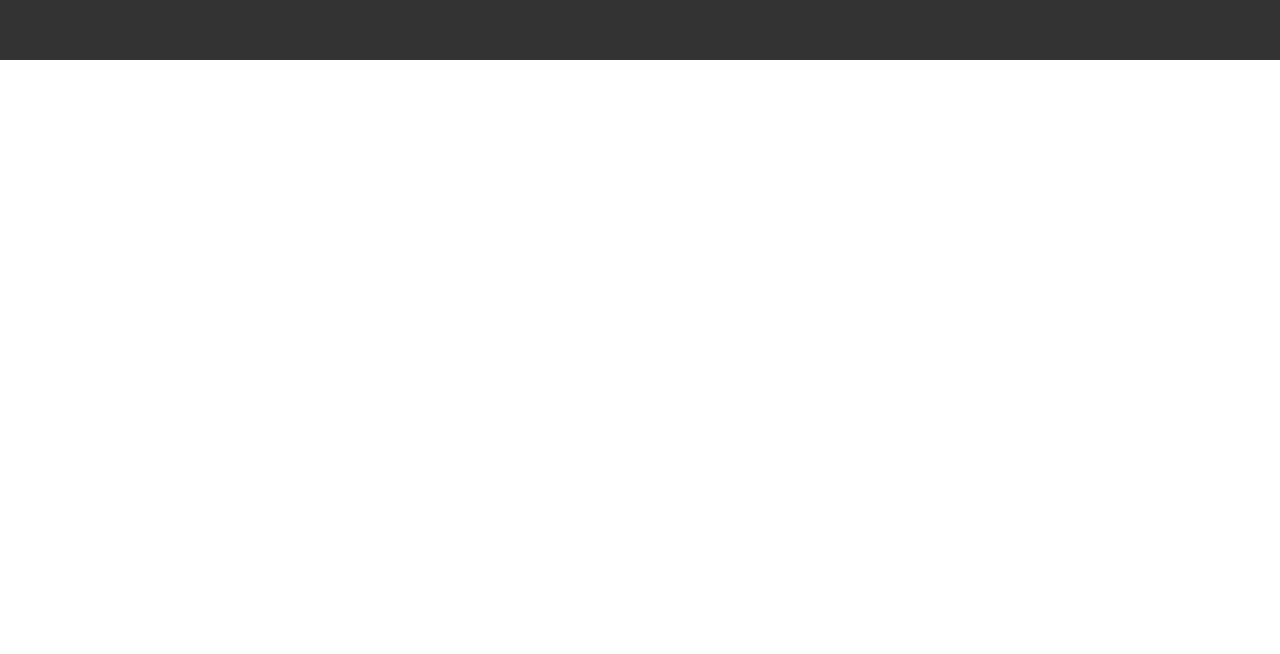
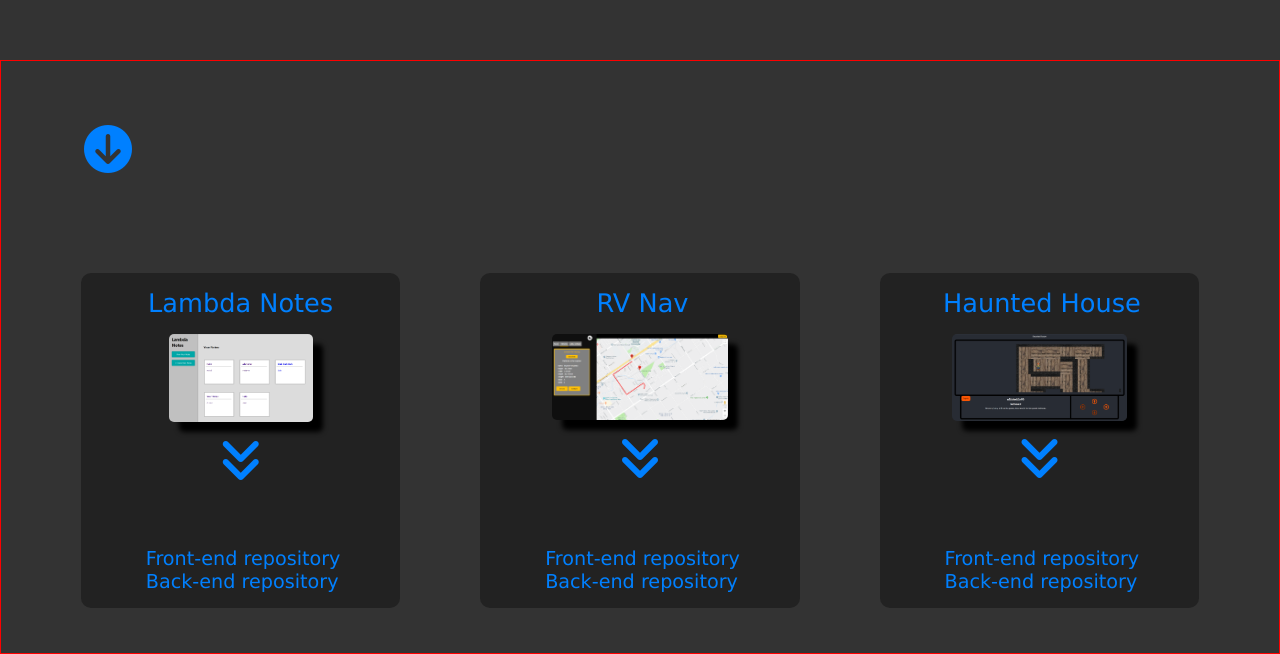
Before and after one commit to mitchellr92/portfolio, a React (Create React App) app: page / in a window 1280 px wide. Shown: the part 740-1394 px from the top of the page. Before the commit the page ends 800 px from the top, so only its background shows below. Built offline with nearby package versions, Linux system fonts and the light colour scheme.

Commit message:
Working on to appear on same page based on state

```diff
--- a/src/App.js
+++ b/src/App.js
@@ -9,7 +9,8 @@ import Modal from "./Components/Modal/modal";
 
 class App extends Component {
   state = {
-    display: false,
+    modal: false,
+    portfolio: false,
     messages: []
   };
 
@@ -23,15 +24,27 @@ class App extends Component {
       .catch(error => console.log("error!"));
   };
 
-  contactMe = () => {
-    if (this.state.display === false) {
-      this.setState({ display: true });
+  openModal = () => {
+    if (this.state.modal === false) {
+      this.setState({ modal: true });
     }
   };
 
   closeModal = () => {
-    if (this.state.display === true) {
-      this.setState({ display: false });
+    if (this.state.modal === true) {
+      this.setState({ modal: false });
+    }
+  };
+
+  openPortfolio = () => {
+    if (this.state.portfolio === false) {
+      this.setState({ portfolio: true });
+    }
+  };
+
+  closePortfolio = () => {
+    if (this.state.portfolio === true) {
+      this.setState({ portfolio: false });
     }
   };
 
@@ -44,7 +57,7 @@ class App extends Component {
           render={props => (
             <Modal
               visible={this.state.visibility}
-              display={this.state.display}
+              display={this.state.modal}
               closeModal={this.closeModal}
               newMessage={this.newMessage}
             />
@@ -55,13 +68,23 @@ class App extends Component {
           path="/"
           render={props => (
             <Profile
-              contactMe={this.contactMe}
-              visibility={this.state.visibility}
+              openModal={this.openModal}
+              openPortfolio={this.openPortfolio}
             />
           )}
         />
-
-        <Route exact path="/portfolio" component={Portfolio} />
+        <Route
+          exact
+          path="/"
+          render={props => (
+            <Portfolio
+              visible={this.state.visibility}
+              display={this.state.portfolio}
+              display={this.state.display}
+              closePortfolio={this.closePortfolio}
+            />
+          )}
+        />
       </div>
     );
   }
--- a/src/Components/Modal/modal.css
+++ b/src/Components/Modal/modal.css
@@ -190,6 +190,16 @@ a:hover {
     left: 0;
   }
 }
+@-webkit-keyframes slide-right {
+  100% {
+    left: 0;
+  }
+}
+@-moz-keyframes slide-right {
+  100% {
+    left: 0;
+  }
+}
 
 @keyframes slide-left-off {
   from {
@@ -199,3 +209,19 @@ a:hover {
     left: -1000px;
   }
 }
+@-webkit-keyframes slide-left-off {
+  from {
+    left: 0;
+  }
+  to {
+    left: -1000px;
+  }
+}
+@-moz-keyframes slide-left-off {
+  from {
+    left: 0;
+  }
+  to {
+    left: -1000px;
+  }
+}
--- a/src/Components/Modal/modal.js
+++ b/src/Components/Modal/modal.js
@@ -48,7 +48,6 @@ export class Modal extends Component {
   };
 
   render() {
-    console.log(this.props.visible);
     return (
       <div
         className={
--- a/src/Components/Portfolio/Portfolio.css
+++ b/src/Components/Portfolio/Portfolio.css
@@ -1,22 +1,25 @@
-.top-bar {
-  color: #0080ff;
-  background-color: #222222;
-  padding: 15px;
-  font-size: 1.4rem;
-  font-family: "Lucida Sans", "Lucida Sans Regular", "Lucida Grande",
-    "Lucida Sans Unicode", Geneva, Verdana, sans-serif;
-}
-
-.back-button:hover {
-  text-decoration: none;
-  color: slategray;
-}
-
 .portfolio-container {
+  border: 1px solid red;
+  /* visibility: hidden; */
   display: flex;
+  flex-direction: column;
   align-items: flex-start;
   flex-wrap: wrap;
   padding-top: 5%;
+}
+
+.portfolio-projects {
+  display: flex;
+  justify-content: space-evenly;
+  width: 100%;
+  margin: auto;
+  margin-top: 100px;
+}
+
+.top-row {
+  display: flex;
+  justify-content: space-evenly;
+  width: 100%;
 }
 
 .project,
@@ -29,7 +32,6 @@
   align-items: center;
   width: 25%;
   height: 40vh;
-  margin-left: 6%;
   margin-bottom: 45px;
   padding-top: 15px;
   color: #0080ff;
@@ -104,6 +106,22 @@
   height: auto;
 }
 
+.drop-down {
+  cursor: pointer;
+  position: relative;
+  margin-left: 6.5%;
+  right: -2000px;
+  animation: slide-left 1600ms forwards;
+}
+
+.down-button {
+  animation: spin 1800ms reverse 1;
+}
+
+.drop-down:hover {
+  color: lightskyblue;
+}
+
 @media (max-width: 1200px) {
   .portfolio-container {
     flex-direction: column;
@@ -125,13 +143,44 @@
 }
 
 @media (max-width: 720px) {
-
   .project,
   .active-project {
     width: 75%;
   }
 
-    .active-text p {
+  .active-text p {
     font-size: 2.5vw;
   }
 }
+
+@keyframes slide-left {
+  100% {
+    right: 0;
+  }
+}
+/* @-webkit-keyframes slide-left {
+  100% {
+    right: 80%;
+  }
+}
+@-moz-keyframes slide-left {
+  100% {
+    right: 80%;
+  }
+} */
+
+@-moz-keyframes spin {
+  to {
+    -moz-transform: rotate(360deg);
+  }
+}
+@-webkit-keyframes spin {
+  to {
+    -webkit-transform: rotate(360deg);
+  }
+}
+@keyframes spin {
+  to {
+    transform: rotate(360deg);
+  }
+}
--- a/src/Components/Portfolio/Portfolio.js
+++ b/src/Components/Portfolio/Portfolio.js
@@ -1,24 +1,22 @@
 import React, { Component } from "react";
-import { Link } from "react-router-dom";
 import LambdaNotes from "./Projects/lambdaNotes";
 import RvNav from "./Projects/rvNav";
 import HauntedHouse from "./Projects/hauntedHouse";
 import "./Portfolio.css";
 
 class Portfolio extends Component {
-
   render() {
     return (
-      <div>
-        <div className="top-bar">
-          <Link className="back-button" to="/">
-            Back
-          </Link>
-        </div>
-        <div className="portfolio-container">
-          <LambdaNotes />
-          <RvNav />
-          <HauntedHouse />
+      <div className="portfolio-container">
+        <a className="drop-down" onClick={this.props.closePortfolio}>
+          <i class="fas fa-arrow-circle-down down-button"></i>
+        </a>
+        <div className="portfolio-projects">
+          <div className="top-row">
+            <LambdaNotes className="project project-1" />
+            <RvNav className="project project-2" />
+            <HauntedHouse className="project project-3" />
+          </div>
         </div>
       </div>
     );
--- a/src/Components/Profile/Profile.css
+++ b/src/Components/Profile/Profile.css
@@ -366,8 +366,28 @@
     left: 0;
   }
 }
+@-webkit-keyframes slide-right {
+  100% {
+    left: 0;
+  }
+}
+@-moz-keyframes slide-right {
+  100% {
+    left: 0;
+  }
+}
 
 @keyframes slide-left {
+  100% {
+    right: 0;
+  }
+}
+@-webkit-keyframes slide-left {
+  100% {
+    right: 0;
+  }
+}
+@-moz-keyframes slide-left {
   100% {
     right: 0;
   }
@@ -378,9 +398,29 @@
     top: 0;
   }
 }
+@-webkit-keyframes slide-top {
+  100% {
+    top: 0;
+  }
+}
+@-moz-keyframes slide-top {
+  100% {
+    top: 0;
+  }
+}
 
 @keyframes slide-bottom {
   100% {
     bottom: 0;
   }
 }
+@-webkit-keyframes slide-bottom {
+  100% {
+    bottom: 0;
+  }
+}
+@-moz-keyframes slide-bottom {
+  100% {
+    bottom: 0;
+  }
+}
--- a/src/Components/Profile/Profile.js
+++ b/src/Components/Profile/Profile.js
@@ -1,5 +1,4 @@
 import React, { Component } from "react";
-import { Link } from "react-router-dom";
 import profilePic from "./download.png";
 import "./Profile.css";
 
@@ -86,13 +85,13 @@ class Profile extends Component {
               >
                 <i className="fab fa-linkedin-in" />
               </a>
-              <a className="button" onClick={this.props.contactMe}>
+              <a className="button" onClick={this.props.openModal}>
                 <i className="fas fa-envelope"></i>
               </a>
             </div>
-            <Link className="projects" to={"/portfolio"}>
+            <div className="projects" onClick={this.props.openPortfolio}>
               Projects
-            </Link>
+            </div>
           </div>
         </div>
       </div>
```
